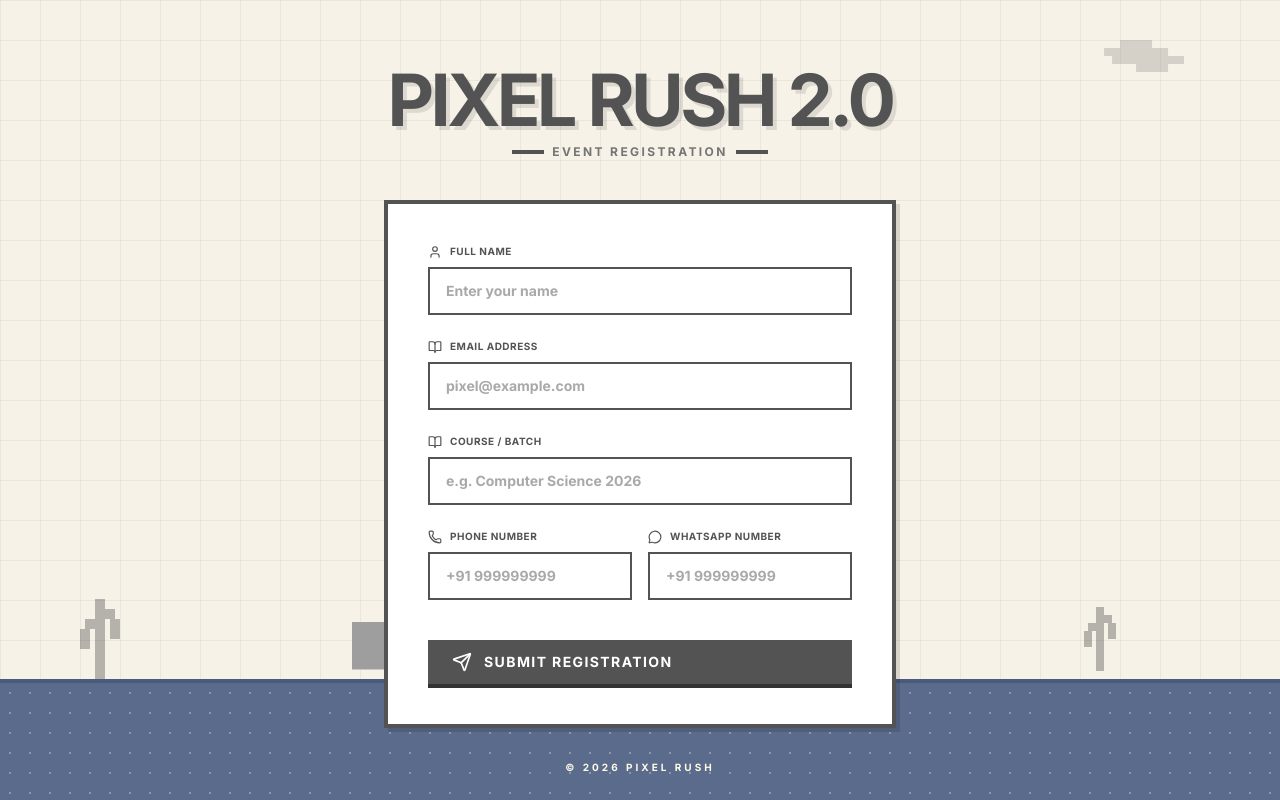
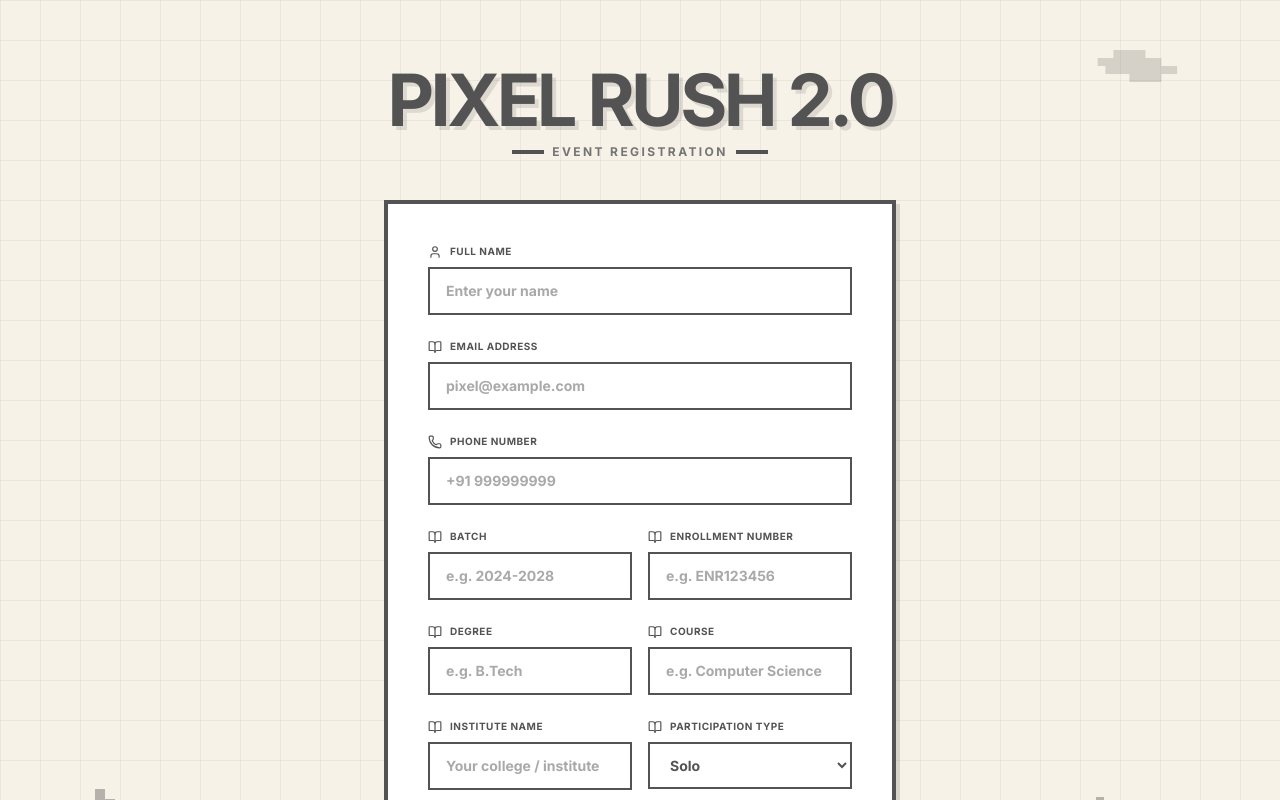
Before and after one commit to Sid4030/pixel-rush, a React (Vite) app: page / in a window 1280 px wide. Shown: the top 800 px of the page. Built offline with nearby package versions, Linux system fonts and the light colour scheme; grey boxes are pictures that could not be loaded.

Commit message:
good changes

```diff
--- a/api/admin/login.js
+++ b/api/admin/login.js
@@ -7,8 +7,8 @@ export default async function handler(req, res) {
 
   const { username, password } = req.body || {};
 
-  const validUsername = process.env.ADMIN_USERNAME || "admin";
-  const validPassword = process.env.ADMIN_PASSWORD || "pixeladmin2024";
+  const validUsername = process.env.ADMIN_USERNAME ;
+  const validPassword = process.env.ADMIN_PASSWORD ;
 
   if (username === validUsername && password === validPassword) {
     return res
--- a/api/register.js
+++ b/api/register.js
@@ -16,20 +16,44 @@ export default async function handler(req, res) {
   }
 
   try {
-    const { name, email, course, phone, whatsapp } = req.body || {};
+    const {
+      name,
+      email,
+      phone,
+      batch,
+      enrollmentNumber,
+      degree,
+      course,
+      instituteName,
+      participationType,
+    } = req.body || {};
 
-    if (!name || !email || !course) {
+    if (
+      !name ||
+      !email ||
+      !phone ||
+      !batch ||
+      !enrollmentNumber ||
+      !degree ||
+      !course ||
+      !instituteName ||
+      !participationType
+    ) {
       return res
         .status(400)
-        .json({ message: "Name, email, and course are required" });
+        .json({ message: "All registration fields are required" });
     }
 
     const doc = await Registration.create({
       name,
       email,
+      phone,
+      batch,
+      enrollmentNumber,
+      degree,
       course,
-      phone,
-      whatsapp,
+      instituteName,
+      participationType,
     });
 
     return res
--- a/api/registration.js
+++ b/api/registration.js
@@ -5,9 +5,13 @@ const { Schema, models, model } = mongoose;
 const RegistrationSchema = new Schema({
   name: { type: String, required: true },
   email: { type: String, required: true },
+  phone: { type: String, required: true },
+  batch: { type: String, required: true },
+  enrollmentNumber: { type: String, required: true },
+  degree: { type: String, required: true },
   course: { type: String, required: true },
-  phone: { type: String },
-  whatsapp: { type: String },
+  instituteName: { type: String, required: true },
+  participationType: { type: String, required: true },
   created_at: { type: Date, default: Date.now },
 });
 
--- a/src/App.tsx
+++ b/src/App.tsx
@@ -18,18 +18,22 @@ import {
 } from 'lucide-react';
 
 interface Registration {
-  id: number;
+  id: string;
   name: string;
   email: string;
+  phone: string;
+  batch: string;
+  enrollmentNumber: string;
+  degree: string;
   course: string;
-  phone: string;
-  whatsapp: string;
+  instituteName: string;
+  participationType: string;
   created_at: string;
 }
 
 export default function App() {
   const [view, setView] = useState<'register' | 'admin-login' | 'admin-dashboard'>(() => {
-    if (typeof window !== 'undefined' && window.location.pathname.startsWith('/admin')) {
+    if (typeof window !== 'undefined' && window.location.pathname.startsWith('/meow')) {
       return 'admin-login';
     }
     return 'register';
@@ -82,9 +86,13 @@ function RegistrationForm() {
   const [formData, setFormData] = useState({
     name: '',
     email: '',
+    phone: '',
+    batch: '',
+    enrollmentNumber: '',
+    degree: '',
     course: '',
-    phone: '',
-    whatsapp: '',
+    instituteName: '',
+    participationType: 'solo',
   });
   const [isSubmitting, setIsSubmitting] = useState(false);
   const [submitted, setSubmitted] = useState(false);
@@ -100,7 +108,17 @@ function RegistrationForm() {
       });
       if (response.ok) {
         setSubmitted(true);
-        setFormData({ name: '', email: '', course: '', phone: '', whatsapp: '' });
+        setFormData({
+          name: '',
+          email: '',
+          phone: '',
+          batch: '',
+          enrollmentNumber: '',
+          degree: '',
+          course: '',
+          instituteName: '',
+          participationType: 'solo',
+        });
         setTimeout(() => setSubmitted(false), 3000);
       }
     } catch (error) {
@@ -163,14 +181,14 @@ function RegistrationForm() {
 
           <div className="space-y-2">
             <label className="flex items-center gap-2 text-[10px] font-black text-[#535353] uppercase tracking-wider">
-              <BookOpen size={14} /> Course / Batch
+              <Phone size={14} /> Phone Number
             </label>
             <input
               required
-              type="text"
-              value={formData.course}
-              onChange={e => setFormData({ ...formData, course: e.target.value })}
-              placeholder="e.g. Computer Science 2026"
+              type="tel"
+              value={formData.phone}
+              onChange={e => setFormData({ ...formData, phone: e.target.value })}
+              placeholder="+91 999999999"
               className="w-full px-4 py-3 border-2 border-[#535353] focus:outline-none focus:bg-gray-50 transition-colors font-bold text-sm"
             />
           </div>
@@ -178,29 +196,88 @@ function RegistrationForm() {
           <div className="grid grid-cols-1 sm:grid-cols-2 gap-4">
             <div className="space-y-2">
               <label className="flex items-center gap-2 text-[10px] font-black text-[#535353] uppercase tracking-wider">
-                <Phone size={14} /> Phone Number
+                <BookOpen size={14} /> Batch
               </label>
               <input
                 required
-                type="tel"
-                value={formData.phone}
-                onChange={e => setFormData({ ...formData, phone: e.target.value })}
-                placeholder="+91 999999999"
+                type="text"
+                value={formData.batch}
+                onChange={e => setFormData({ ...formData, batch: e.target.value })}
+                placeholder="e.g. 2024-2028"
                 className="w-full px-4 py-3 border-2 border-[#535353] focus:outline-none focus:bg-gray-50 transition-colors font-bold text-sm"
               />
             </div>
             <div className="space-y-2">
               <label className="flex items-center gap-2 text-[10px] font-black text-[#535353] uppercase tracking-wider">
-                <MessageCircle size={14} /> WhatsApp Number
+                <BookOpen size={14} /> Enrollment Number
               </label>
               <input
                 required
-                type="tel"
-                value={formData.whatsapp}
-                onChange={e => setFormData({ ...formData, whatsapp: e.target.value })}
-                placeholder="+91 999999999"
+                type="text"
+                value={formData.enrollmentNumber}
+                onChange={e => setFormData({ ...formData, enrollmentNumber: e.target.value })}
+                placeholder="e.g. ENR123456"
                 className="w-full px-4 py-3 border-2 border-[#535353] focus:outline-none focus:bg-gray-50 transition-colors font-bold text-sm"
               />
+            </div>
+          </div>
+
+          <div className="grid grid-cols-1 sm:grid-cols-2 gap-4">
+            <div className="space-y-2">
+              <label className="flex items-center gap-2 text-[10px] font-black text-[#535353] uppercase tracking-wider">
+                <BookOpen size={14} /> Degree
+              </label>
+              <input
+                required
+                type="text"
+                value={formData.degree}
+                onChange={e => setFormData({ ...formData, degree: e.target.value })}
+                placeholder="e.g. B.Tech"
+                className="w-full px-4 py-3 border-2 border-[#535353] focus:outline-none focus:bg-gray-50 transition-colors font-bold text-sm"
+              />
+            </div>
+            <div className="space-y-2">
+              <label className="flex items-center gap-2 text-[10px] font-black text-[#535353] uppercase tracking-wider">
+                <BookOpen size={14} /> Course
+              </label>
+              <input
+                required
+                type="text"
+                value={formData.course}
+                onChange={e => setFormData({ ...formData, course: e.target.value })}
+                placeholder="e.g. Computer Science"
+                className="w-full px-4 py-3 border-2 border-[#535353] focus:outline-none focus:bg-gray-50 transition-colors font-bold text-sm"
+              />
+            </div>
+          </div>
+
+          <div className="grid grid-cols-1 sm:grid-cols-2 gap-4">
+            <div className="space-y-2">
+              <label className="flex items-center gap-2 text-[10px] font-black text-[#535353] uppercase tracking-wider">
+                <BookOpen size={14} /> Institute Name
+              </label>
+              <input
+                required
+                type="text"
+                value={formData.instituteName}
+                onChange={e => setFormData({ ...formData, instituteName: e.target.value })}
+                placeholder="Your college / institute"
+                className="w-full px-4 py-3 border-2 border-[#535353] focus:outline-none focus:bg-gray-50 transition-colors font-bold text-sm"
+              />
+            </div>
+            <div className="space-y-2">
+              <label className="flex items-center gap-2 text-[10px] font-black text-[#535353] uppercase tracking-wider">
+                <BookOpen size={14} /> Participation Type
+              </label>
+              <select
+                required
+                value={formData.participationType}
+                onChange={e => setFormData({ ...formData, participationType: e.target.value as 'solo' | 'duo' })}
+                className="w-full px-4 py-3 border-2 border-[#535353] bg-white focus:outline-none focus:bg-gray-50 transition-colors font-bold text-sm"
+              >
+                <option value="solo">Solo</option>
+                <option value="duo">Duo</option>
+              </select>
             </div>
           </div>
 
@@ -408,27 +485,37 @@ function AdminDashboard({ token, setView, setAdminToken }: { token: string, setV
             <table className="w-full text-left border-collapse min-w-[800px]">
               <thead>
                 <tr className="bg-[#535353] text-white">
-                  <th className="p-3 text-xs font-black tracking-widest uppercase border-2 border-[#535353]">Name</th>
+                  <th className="p-3 text-xs font-black tracking-widest uppercase border-2 border-[#535353]">Full Name</th>
                   <th className="p-3 text-xs font-black tracking-widest uppercase border-2 border-[#535353]">Email</th>
+                  <th className="p-3 text-xs font-black tracking-widest uppercase border-2 border-[#535353]">Phone</th>
                   <th className="p-3 text-xs font-black tracking-widest uppercase border-2 border-[#535353]">Batch</th>
-                  <th className="p-3 text-xs font-black tracking-widest uppercase border-2 border-[#535353]">Phone</th>
-                  <th className="p-3 text-xs font-black tracking-widest uppercase border-2 border-[#535353]">WhatsApp</th>
+                  <th className="p-3 text-xs font-black tracking-widest uppercase border-2 border-[#535353]">Enrollment #</th>
+                  <th className="p-3 text-xs font-black tracking-widest uppercase border-2 border-[#535353]">Degree</th>
+                  <th className="p-3 text-xs font-black tracking-widest uppercase border-2 border-[#535353]">Course</th>
+                  <th className="p-3 text-xs font-black tracking-widest uppercase border-2 border-[#535353]">Participation</th>
+                  <th className="p-3 text-xs font-black tracking-widest uppercase border-2 border-[#535353]">Institute</th>
                   <th className="p-3 text-xs font-black tracking-widest uppercase border-2 border-[#535353]">Date</th>
                 </tr>
               </thead>
               <tbody>
                 {data.length === 0 ? (
                   <tr>
-                    <td colSpan={6} className="p-8 text-center text-[#757575] font-bold border-2 border-[#535353]">No registrations yet.</td>
+                    <td colSpan={10} className="p-8 text-center text-[#757575] font-bold border-2 border-[#535353]">No registrations yet.</td>
                   </tr>
                 ) : (
                   data.map((row) => (
                     <tr key={row.id} className="hover:bg-gray-50 transition-colors">
                       <td className="p-3 text-sm font-bold border-2 border-t-0 border-[#535353] text-[#535353]">{row.name}</td>
                       <td className="p-3 text-sm font-bold border-2 border-t-0 border-[#535353] text-[#535353]">{row.email}</td>
+                      <td className="p-3 text-sm font-bold border-2 border-t-0 border-[#535353] text-[#535353]">{row.phone}</td>
+                      <td className="p-3 text-sm font-bold border-2 border-t-0 border-[#535353] text-[#535353]">{row.batch}</td>
+                      <td className="p-3 text-sm font-bold border-2 border-t-0 border-[#535353] text-[#535353]">{row.enrollmentNumber}</td>
+                      <td className="p-3 text-sm font-bold border-2 border-t-0 border-[#535353] text-[#535353]">{row.degree}</td>
                       <td className="p-3 text-sm font-bold border-2 border-t-0 border-[#535353] text-[#535353]">{row.course}</td>
-                      <td className="p-3 text-sm font-bold border-2 border-t-0 border-[#535353] text-[#535353]">{row.phone || '-'}</td>
-                      <td className="p-3 text-sm font-bold border-2 border-t-0 border-[#535353] text-[#535353]">{row.whatsapp || '-'}</td>
+                      <td className="p-3 text-sm font-bold border-2 border-t-0 border-[#535353] text-[#535353]">
+                        {row.participationType === 'duo' ? 'Duo' : 'Solo'}
+                      </td>
+                      <td className="p-3 text-sm font-bold border-2 border-t-0 border-[#535353] text-[#535353]">{row.instituteName}</td>
                       <td className="p-3 text-xs font-bold border-2 border-t-0 border-[#535353] text-[#757575]">
                         {new Date(row.created_at).toLocaleDateString()} {new Date(row.created_at).toLocaleTimeString()}
                       </td>
--- a/src/api.ts
+++ b/src/api.ts
@@ -12,21 +12,45 @@ const INTERNAL_ADMIN_TOKEN = "pixel_rush_admin_secure_token_123";
 
 apiRouter.post("/register", async (req, res) => {
   await connectDB();
-  const { name, email, course, phone, whatsapp } = req.body;
+  const {
+    name,
+    email,
+    phone,
+    batch,
+    enrollmentNumber,
+    degree,
+    course,
+    instituteName,
+    participationType,
+  } = req.body;
 
-  if (!name || !email || !course) {
+  if (
+    !name ||
+    !email ||
+    !phone ||
+    !batch ||
+    !enrollmentNumber ||
+    !degree ||
+    !course ||
+    !instituteName ||
+    !participationType
+  ) {
     return res
       .status(400)
-      .json({ error: "Name, Email, and Course are required" });
+      .json({ error: "All registration fields are required" });
   }
 
   try {
     const newRegistration = new Registration({
       name,
       email,
+      phone,
+      batch,
+      enrollmentNumber,
+      degree,
       course,
-      phone,
-      whatsapp,
+      instituteName,
+      participationType,
     });
     const savedDoc = await newRegistration.save();
     res.json({ success: true, id: savedDoc._id });
--- a/src/models/Registration.ts
+++ b/src/models/Registration.ts
@@ -3,18 +3,26 @@ import mongoose, { Schema, Model, Document } from "mongoose";
 export interface IRegistration extends Document {
   name: string;
   email: string;
+  phone: string;
+  batch: string;
+  enrollmentNumber: string;
+  degree: string;
   course: string;
-  phone?: string;
-  whatsapp?: string;
+  instituteName: string;
+  participationType: string;
   created_at: Date;
 }
 
 const RegistrationSchema = new Schema<IRegistration>({
   name: { type: String, required: true },
   email: { type: String, required: true },
+  phone: { type: String, required: true },
+  batch: { type: String, required: true },
+  enrollmentNumber: { type: String, required: true },
+  degree: { type: String, required: true },
   course: { type: String, required: true },
-  phone: { type: String },
-  whatsapp: { type: String },
+  instituteName: { type: String, required: true },
+  participationType: { type: String, required: true },
   created_at: { type: Date, default: Date.now },
 });
 
```
